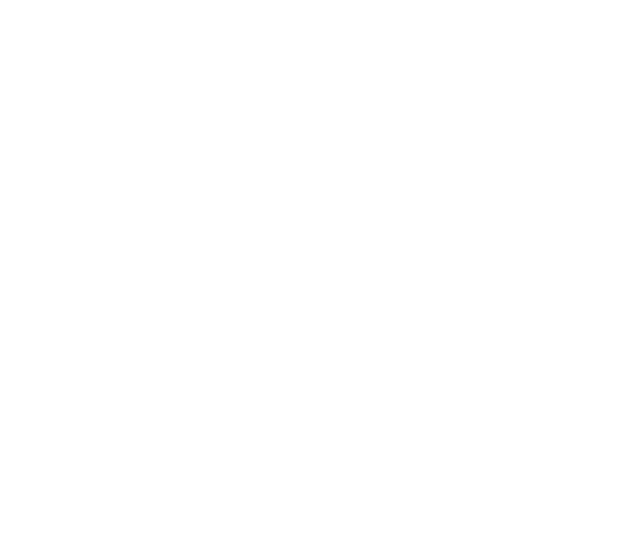
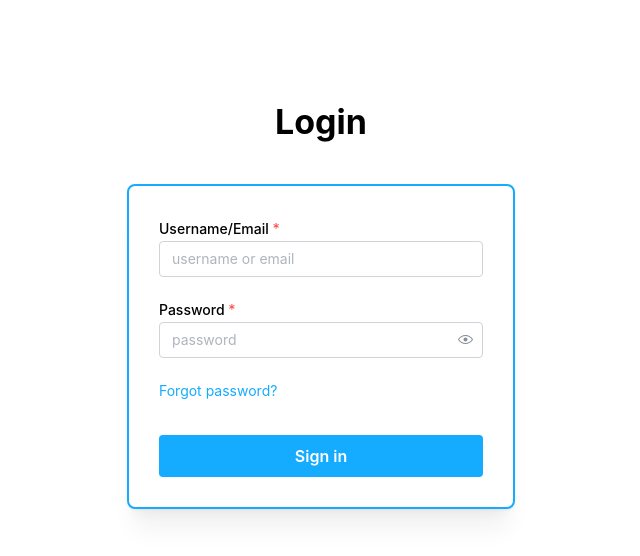
Before and after one commit to vishalverma9572/Fusion-client, a React (Vite) app: page /accounts/login in a window 1280 px wide. Before the commit this address had no page. Shown: the top 556 px of the page, without its empty margins (319-959 px from the left). Built offline with nearby package versions, Linux system fonts and the light colour scheme.

Commit message:
Made the login and logout functionble

```diff
--- a/package.json
+++ b/package.json
@@ -12,6 +12,7 @@
   "dependencies": {
     "@mantine/core": "^7.12.2",
     "@phosphor-icons/react": "^2.1.7",
+    "axios": "^1.7.7",
     "prop-types": "^15.8.1",
     "react": "^18.3.1",
     "react-dom": "^18.3.1",
--- a/src/App.jsx
+++ b/src/App.jsx
@@ -18,7 +18,7 @@ export default function App() {
             </Layout>
           }
         />
-        <Route path="/login" element={<LoginPage />} />
+        <Route path="/accounts/login" element={<LoginPage />} />
         <Route path="/reset-password" element={<ForgotPassword />} />
       </Routes>
     </MantineProvider>
--- a/src/components/header.jsx
+++ b/src/components/header.jsx
@@ -1,5 +1,7 @@
 import { useState } from "react";
 import { User, SignOut, Bell } from "@phosphor-icons/react";
+import { useNavigate } from "react-router-dom";
+import axios from "axios";
 import {
   Avatar,
   Burger,
@@ -15,9 +17,30 @@ import {
   Divider,
 } from "@mantine/core";
 import PropTypes from "prop-types";
+import { logoutRoute } from "../helper/api_routes";
 
 const Header = ({ opened, toggleSidebar }) => {
   const [popoverOpened, setPopoverOpened] = useState(false);
+  const navigate = useNavigate();
+
+  const handleLogout = async () => {
+    const token = localStorage.getItem('authToken');
+    console.log(token);
+
+    try {
+        await axios.post(logoutRoute, {}, { // 3 hours got wasted just because of an empty brackets :)
+          headers: {
+            'Authorization': `Token ${token}`,
+            'Content-Type': 'application/json',
+          },
+        });
+        localStorage.removeItem('authToken');
+        navigate('accounts/login');
+        console.log("User logged out successfully");
+    } catch (err) {
+        console.error("Logout error:", err);
+    }
+};
 
   return (
     <>
@@ -98,8 +121,9 @@ const Header = ({ opened, toggleSidebar }) => {
                       variant="light"
                       color="pink"
                       size="xs"
+                      onClick={handleLogout}
                     >
-                      Sign out
+                      Log out
                     </Button>
                   </Group>
                 </Stack>
--- /dev/null
+++ b/src/helper/api_routes.jsx
@@ -0,0 +1,5 @@
+export const host = "http://127.0.0.1:8000";
+
+// Rest-API Endpoints
+export const loginRoute = `${host}/api/auth/login/`;
+export const logoutRoute = `${host}/api/auth/logout/`;
--- a/src/pages/login.jsx
+++ b/src/pages/login.jsx
@@ -2,7 +2,6 @@ import {
   Anchor,
   Button,
   Center,
-  Checkbox,
   Container,
   Group,
   Paper,
@@ -10,10 +9,36 @@ import {
   TextInput,
   Title,
 } from "@mantine/core";
-import { Link } from "react-router-dom";
-// import classes from "./AuthenticationTitle.module.css";
+import { useState } from "react";
+import { Link, useNavigate } from "react-router-dom";
+import axios from "axios"; // Import axios
+import { loginRoute } from "../helper/api_routes";
 
 const LoginPage = () => {
+  const [username, setUsername] = useState("");
+  const [password, setPassword] = useState("");
+  const navigate = useNavigate();
+
+  const handleSubmit = async (e) => {
+    e.preventDefault();
+
+    try {
+      const response = await axios.post(loginRoute, {
+        username,
+        password,
+      });
+
+      if (response.status === 200) {
+        const { token } = response.data;
+            localStorage.setItem('authToken', token);
+        console.log("Login successful", response.data);
+        navigate("/");
+      }
+    } catch (err) {
+      console.error("Login error:", err);
+    }
+  };
+
   return (
     <Center w="100%">
       <Container w={420} my={100}>
@@ -27,28 +52,33 @@ const LoginPage = () => {
           radius="md"
           style={{ border: "2px solid #15ABFF" }}
         >
+          <form onSubmit={handleSubmit}>
             <TextInput
               label="Username/Email"
               placeholder="username or email"
+              value={username}
+              onChange={(e) => setUsername(e.target.value)}
               required
             />
             <PasswordInput
               label="Password"
               placeholder="password"
+              value={password}
+              onChange={(e) => setPassword(e.target.value)}
               required
               mt="lg"
             />
             <Group justify="space-between" mt="lg">
-            <Checkbox label="Remember me" />
               <Link style={{ textDecoration: "none" }} to="/reset-password">
                 <Anchor component="button" size="sm" c="#15ABFF">
                   Forgot password?
                 </Anchor>
               </Link>
             </Group>
-          <Button fullWidth size="md" mt="xl" bg="#15ABFF">
+            <Button fullWidth size="md" mt="xl" bg="#15ABFF" type="submit">
               Sign in
             </Button>
+          </form>
         </Paper>
       </Container>
     </Center>
```
Lines whose indentation alone changed are shown as unchanged.
